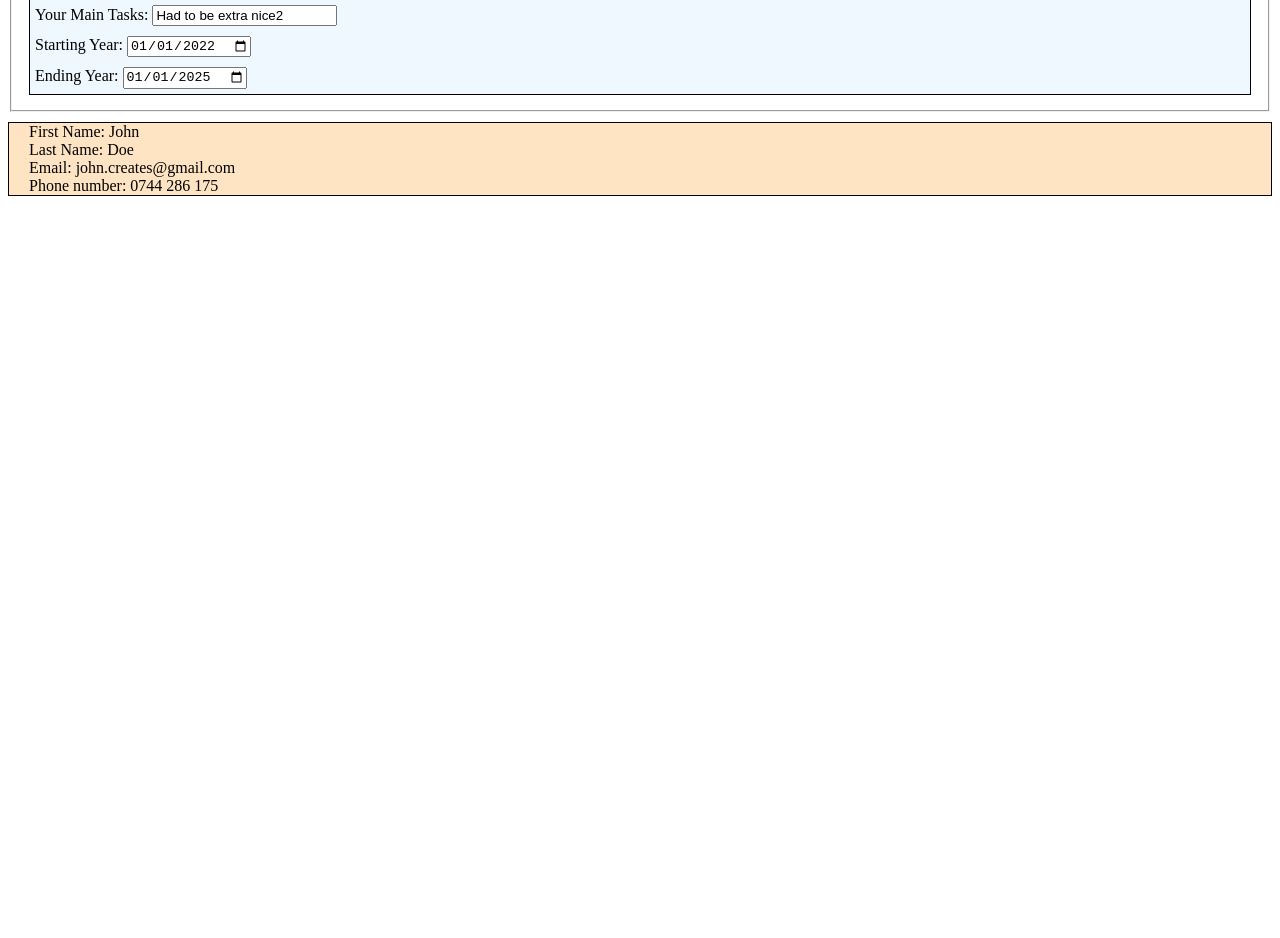
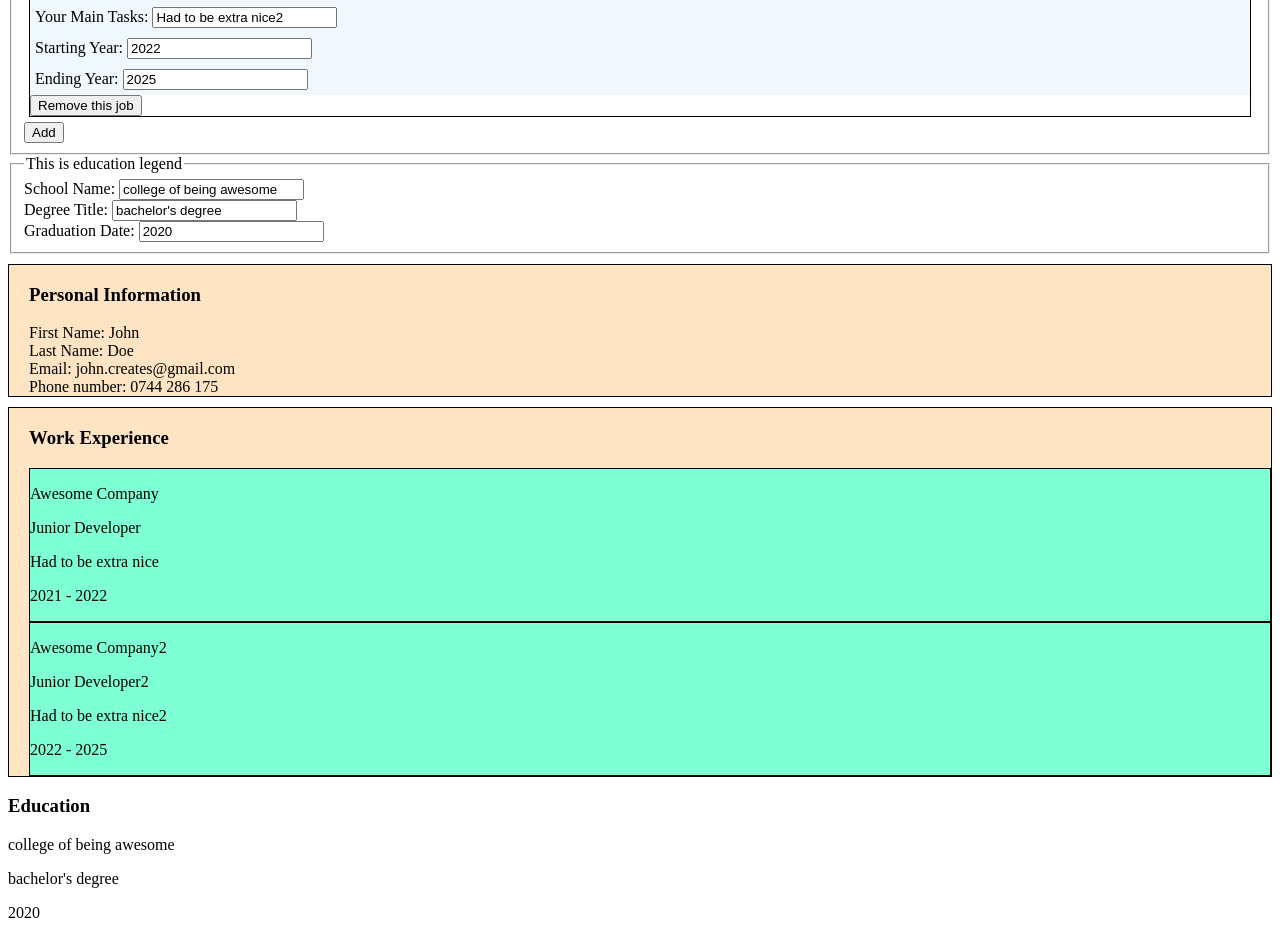
Before and after one commit to janaiscoding/cv-application, a React (Create React App) app: page / in a window 1280 px wide. Shown: the part 400-1338 px from the top of the page. Before the commit the page ends 800 px from the top, so only its background shows below. Built offline with nearby package versions, Linux system fonts and the light colour scheme.

Commit message:
Add the buttons for add/remove on Experience

```diff
--- a/package.json
+++ b/package.json
@@ -9,6 +9,7 @@
     "react": "^18.2.0",
     "react-dom": "^18.2.0",
     "react-scripts": "5.0.1",
+    "uniqid": "^5.4.0",
     "web-vitals": "^2.1.4"
   },
   "scripts": {
--- a/src/components/App.js
+++ b/src/components/App.js
@@ -1,20 +1,11 @@
 import React from "react";
-// import Experience from "./Experience";
-// import Output from "./Output";
-// import Buttons from "./Buttons";
-// import Education from "./Education";
-// import Experience from "./Experience";
 import Personal from "./Personal";
-
 
 class App extends React.Component {
   render() {
     return (
       <>
-        <form>
-          <legend>Enter Your CV Information:</legend>
-          <Personal />
-        </form>
+        <Personal />
       </>
     );
   }
--- a/src/components/Education.js
+++ b/src/components/Education.js
@@ -3,11 +3,8 @@ import Output from "./Output";
 
 class Education extends React.Component {
   constructor(props) {
-    const { personalInfo, workFields } = props;
     super(props);
     this.state = {
-      personalInfo,
-      workFields,
       educationFields: [
         {
           schoolName: "college of being awesome",
@@ -16,17 +13,61 @@ class Education extends React.Component {
         },
       ],
     };
+    this.handleEduChange = this.handleEduChange.bind(this);
   }
+
+  handleEduChange = (i, e) => {
+    let educationFields = this.state.educationFields;
+    educationFields[i][e.target.id] = e.target.value;
+    this.setState({ educationFields });
+  };
 
   render() {
     return (
       <>
-
-
-
+        <fieldset className="education-info-fields">
+          <legend>This is education legend</legend>
+          {this.state.educationFields.map((el, i) => {
+            return (
+              <div className="education-field" key={i}>
+                {/* group for company name */}
+                <div className="education-form-group">
+                  <label htmlFor="schoolName">School Name: </label>
+                  <input
+                    onChange={(e) => this.handleEduChange(i, e)}
+                    value={el.schoolName || ""}
+                    id="schoolName"
+                    placeholder="Your School Name"
+                  />
+                </div>
+                {/* group for position name */}
+                <div className="education-form-group">
+                  <label htmlFor="degreeTitle">Degree Title: </label>
+                  <input
+                    onChange={(e) => this.handleEduChange(i, e)}
+                    value={el.degreeTitle || ""}
+                    id="degreeTitle"
+                    placeholder="Your Degree Title"
+                  />
+                </div>
+                {/* group for job tasks */}
+                <div className="education-form-group">
+                  <label htmlFor="graduationDate">Graduation Date: </label>
+                  <input
+                    onChange={(e) => this.handleEduChange(i, e)}
+                    value={el.graduationDate || ""}
+                    id="graduationDate"
+                    type="number"
+                    placeholder="YYYY"
+                  />
+                </div>
+              </div>
+            );
+          })}
+        </fieldset>
         <Output
-          personalInfo={this.state.personalInfo}
-          workFields={this.state.workFields}
+          personalInfo={this.props.personalInfo}
+          workFields={this.props.workFields}
           educationFields={this.state.educationFields}
         />
       </>
--- a/src/components/Experience.js
+++ b/src/components/Experience.js
@@ -1,30 +1,31 @@
 import React from "react";
 import "../utils/experience.css";
-import Output from "./Output";
+import Education from "./Education";
 
 class Experience extends React.Component {
   constructor(props) {
     super(props);
-    console.log(this.props);
     this.state = {
       workFields: [
         {
           companyName: "Awesome Company",
           position: "Junior Developer",
           mainTasks: "Had to be extra nice",
-          startingYearJob: "2021-01-01",
-          endingYearJob: "2022-01-01",
+          startingYearJob: "2021",
+          endingYearJob: "2022",
         },
         {
           companyName: "Awesome Company2",
           position: "Junior Developer2",
           mainTasks: "Had to be extra nice2",
-          startingYearJob: "2022-01-01",
-          endingYearJob: "2025-01-01",
+          startingYearJob: "2022",
+          endingYearJob: "2025",
         },
       ],
     };
     this.handleWorkChange = this.handleWorkChange.bind(this);
+    this.handleAddWork = this.handleAddWork.bind(this);
+    this.handleRemoveWork = this.handleRemoveWork.bind(this);
   }
 
   handleWorkChange = (i, e) => {
@@ -32,13 +33,30 @@ class Experience extends React.Component {
     workFields[i][e.target.id] = e.target.value;
     this.setState({ workFields });
   };
+  handleAddWork() {
+    this.setState({
+      workFields: [
+        ...this.state.workFields,
+        {
+          companyName: "",
+          position: "",
+          mainTasks: "",
+          startingYearJob: "",
+          endingYearJob: "",
+        },
+      ],
+    });
+  }
+  handleRemoveWork(i) {
+    let workFields = this.state.workFields;
+    workFields.splice(i, 1);
+    this.setState({ workFields });
+  }
 
   render() {
-    console.log(this.props);
-    console.log(this.state);
     return (
       <>
-        <fieldset>
+        <fieldset className="experience-info-fields">
           <legend>This is exp legend</legend>
           {this.state.workFields.map((el, i) => {
             return (
@@ -78,10 +96,10 @@ class Experience extends React.Component {
                   <label htmlFor="startingYearJob">Starting Year: </label>
                   <input
                     onChange={(e) => this.handleWorkChange(i, e)}
-                    type="date"
                     value={el.startingYearJob || ""}
                     id="startingYearJob"
-                    placeholder="Your Starting Year"
+                    type="number"
+                    placeholder="YYYY"
                   />
                 </div>
                 {/* group for ending year*/}
@@ -89,17 +107,19 @@ class Experience extends React.Component {
                   <label htmlFor="endingYearJob">Ending Year: </label>
                   <input
                     onChange={(e) => this.handleWorkChange(i, e)}
-                    type="date"
                     value={el.endingYearJob || ""}
+                    type="number"
                     id="endingYearJob"
-                    placeholder="Your Ending Year"
+                    placeholder="YYYY"
                   />
                 </div>
+                <button onClick={()=>this.handleRemoveWork(i)}>Remove this job</button>
               </div>
             );
           })}
+          <button onClick={this.handleAddWork}>Add</button>
         </fieldset>
-        <Output
+        <Education
           personalInfo={this.props.personalInfo}
           workFields={this.state.workFields}
         />
--- a/src/components/Output.js
+++ b/src/components/Output.js
@@ -1,24 +1,65 @@
 import React from "react";
 import "../utils/output.css";
+import uniqid from "uniqid";
 
 class Output extends React.Component {
   constructor(props) {
     super(props);
-    this.state = {
-      ...props,
-    };
+    this.renderWork = this.renderWork.bind(this);
+    this.renderEducation = this.renderEducation.bind(this);
   }
 
+  renderWork(workFields) {
+    return workFields.map((work) => {
+      return (
+        <div className="work-singular-item" key={uniqid()}>
+          <p className="company-name">{work.companyName}</p>
+          <p className="work-position">{work.position}</p>
+          <p className="main-tasks">{work.mainTasks}</p>
+          <p className="date">
+            {work.startingYearJob} - {work.endingYearJob}{" "}
+          </p>
+        </div>
+      );
+    });
+  }
+  renderEducation(educationFields) {
+    return educationFields.map((education) => {
+      return (
+        <div className="education-singular-item" key={uniqid()}>
+          <p className="school-name">{education.schoolName}</p>
+          <p className="degree-title">{education.degreeTitle}</p>
+          <p className="date">{education.graduationDate}</p>
+        </div>
+      );
+    });
+  }
   render() {
     return (
-      <>
-        <div className="output-personal-info">
+      <div className="output-screen">
+        {/* container with all the personal info to display */}
+        <div className="personal-info-container">
+          <h3>Personal Information</h3>
           <div>First Name: {this.props.personalInfo.firstName}</div>
           <div>Last Name: {this.props.personalInfo.lastName}</div>
           <div>Email: {this.props.personalInfo.email}</div>
           <div>Phone number: {this.props.personalInfo.phoneNumber}</div>
         </div>
-      </>
+        {/* container with all the job info to display */}
+        <div className="work-info-container">
+          {this.props.workFields.length > 0 ? <h3>Work Experience</h3> : ""}
+          <div className="work-container-items">
+            {this.renderWork(this.props.workFields)}
+          </div>
+        </div>
+        {/* container with all the education info to display */}
+        <div className="education-info-container">
+          {this.props.educationFields.length > 0 ? <h3>Education</h3> : ""}
+          <div className="education-container-items">
+            {this.renderEducation(this.props.educationFields)}
+          </div>
+        </div>
+      </div>
     );
   }
 }
--- a/src/components/Personal.js
+++ b/src/components/Personal.js
@@ -1,6 +1,7 @@
 import React from "react";
 import "../utils/styles.css";
 import Experience from "./Experience";
+
 
 class Personal extends React.Component {
   constructor(props) {
@@ -26,8 +27,8 @@ class Personal extends React.Component {
   };
   render() {
     return (
-      <>
-        <fieldset className="pInfo">
+      <div className="main-app">
+        <fieldset className="personal-info-fields">
           <legend>This is personal info legend</legend>
           <div className="pInfoFirst">
             <label htmlFor="firstName">First Name </label>
@@ -71,7 +72,7 @@ class Personal extends React.Component {
           </div>
         </fieldset>
         <Experience personalInfo={this.state.personalInfo} />
-      </>
+      </div>
     );
   }
 }
--- a/src/utils/output.css
+++ b/src/utils/output.css
@@ -1,6 +1,14 @@
-.output-personal-info{
+.personal-info-container,
+.work-info-container{
     border: 1px solid black;
     margin-top: 10px;
     background-color: bisque;
     padding-left: 20px;
 }
+
+.work-singular-item{
+    border: 1px solid black;
+}
+.work-container-items{
+    background-color: aquamarine;
+}
```
Also changed, not shown: src/components/Buttons.js (deleted, +0 -16 lines), src/components/Input.js (deleted, +0 -19 lines), src/components/example.js (deleted, +0 -21 lines), 1 other file (tests, documents, lock files or other folders).
